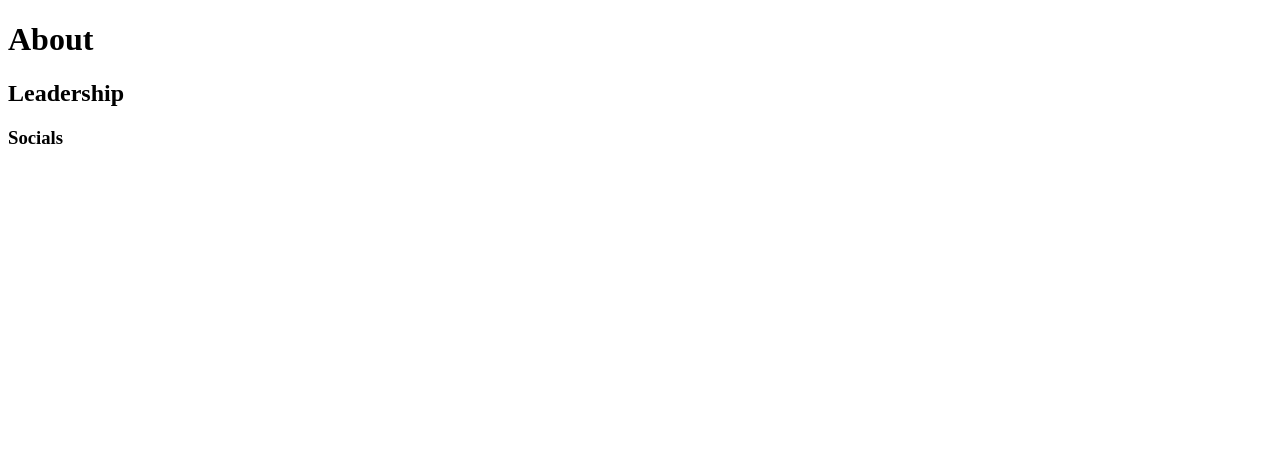
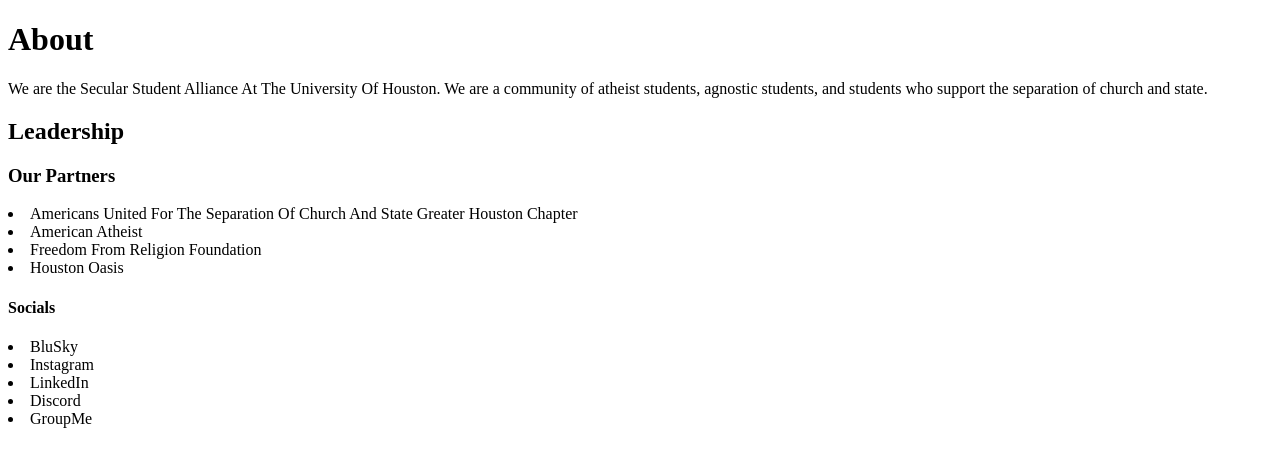
Before and after one commit to Scadrial/SSAatUH_website, a plain HTML site: page SSAatUH_website.html in a window 1280 px wide. Drawn offline with Linux system fonts and the light colour scheme.

Commit message:
Add files via upload

```diff
--- a/SSAatUH_website.html
+++ b/SSAatUH_website.html
@@ -6,9 +6,29 @@
     </head>
     <body>
         <h1>About</h1>
+            <p>
+                We are the Secular Student Alliance At The University Of Houston.
+                We are a community of atheist students, agnostic students, and students who support the separation of church and state.
+            </p>
+        <h2>Leadership</h2>
+            <p>
 
-        <h2>Leadership</h2>
+            </p>
+        <h3>Our Partners</h3>
+            <p>
+                <li>Americans United For The Separation Of Church And State Greater Houston Chapter</li>
+                <li>American Atheist</li>
+                <li>Freedom From Religion Foundation</li>
+                <li>Houston Oasis</li>
+            </p>
+        <h4>Socials</h4>
+            <p>
+                <li>BluSky</li>
+                <li>Instagram</li>
+                <li>LinkedIn</li>
+                <li>Discord</li>
+                <li>GroupMe</li>
+            </p>
 
-        <h3>Socials</h3>
     </body>
 </html>
```
